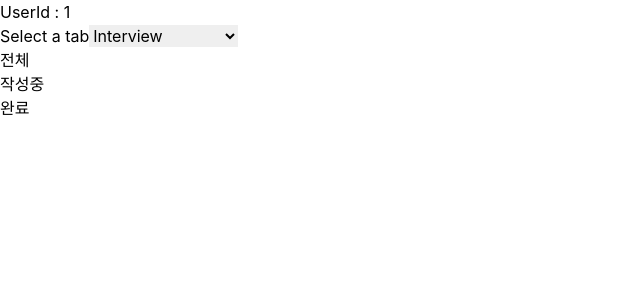
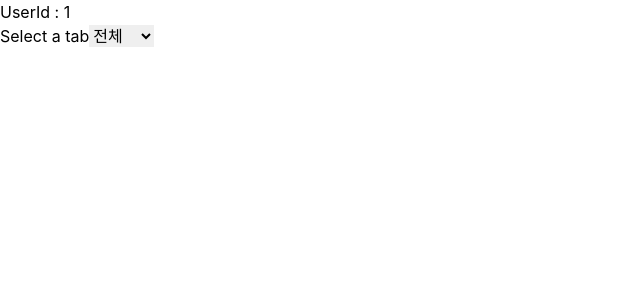
Before and after one commit to qxp1357/JavaScript_HomeWork, a React (Create React App) app: page /postPage/1 in a window 1280 px wide. Shown: the top 300 px of the page, without its empty margins (0-640 px from the left). Built offline with nearby package versions, Linux system fonts and the light colour scheme.

Commit message:
댓글 붙여야함
아 패키지 에러난다 ㅠㅠㅠ

```diff
--- a/src/component/withDescription.js
+++ b/src/component/withDescription.js
@@ -6,8 +6,9 @@ const WithDescription = (props)=>{
     console.log("withDescription---props",props);
     return  (<>
     <div className="pb-5 border-b border-gray-200">
-    <h3 className="text-lg leading-6 font-medium text-gray-900">{
-      props.title === undefined ? "": props.title
+    <h3 className="text-lg leading-6 font-medium text-gray-900">
+      {
+      props.title === undefined ? "": "title : " + props.title
     }</h3>
 <ul className="mt-2 max-w-4xl text-sm text-gray-500">
       {/* <ListItem label="title" item={props.title} /> */}
--- a/src/view/detailPage.js
+++ b/src/view/detailPage.js
@@ -2,7 +2,7 @@ import React, { useLayoutEffect, useState } from 'react';
 import { useParams } from 'react-router-dom';
 import ListItem from '../component/listItem';
 import CommentComponent from '../component/commentComponent';
-
+import WithDescription from '../component/withDescription';
 const DetailPage = () => {
   const params = useParams(); //id 값만 가져옴
   const id = params.userId;
@@ -35,16 +35,8 @@ const DetailPage = () => {
   return (<>
     <h1>DetailPage</h1>
     현재글
-    <ul>
-      <ListItem label="title" item={data[Number(currentIndex)]?.title} />
-      <ListItem label="userId" item={data[Number(currentIndex)]?.userId} />
-      <ListItem label="complete" item={data[Number(currentIndex)]?.completed} />
-    </ul>
-    <CommentComponent />
-    <div style={{ display: "flex", justifyContent: "space-evenly" }}>
-
-
-    </div>
+    <WithDescription {...data[Number(currentIndex)]}/>
+    {/* <CommentComponent /> */}
     <div style={{ display: "flex", justifyContent: "space-evenly" }}>
       <ul>
         <button
@@ -53,11 +45,7 @@ const DetailPage = () => {
         >
           이전글
         </button>
-        <ul>
-          <ListItem label="title" item={data[Number(currentIndex) - 1]?.title} />
-          <ListItem label="userId" item={data[Number(currentIndex) - 1]?.userId} />
-          <ListItem label="complete" item={data[Number(currentIndex) - 1]?.completed} />
-        </ul>
+        <WithDescription {...data[Number(currentIndex) - 1]}/>
       </ul>
 
       <ul>
@@ -67,11 +55,7 @@ const DetailPage = () => {
         >
           다음글
         </button>
-        <ul>
-          <ListItem label="title" item={data[Number(currentIndex) + 1]?.title} />
-          <ListItem label="userId" item={data[Number(currentIndex) + 1]?.userId} />
-          <ListItem label="complete" item={data[Number(currentIndex) + 1]?.completed} />
-        </ul>
+        <WithDescription {...data[Number(currentIndex) + 1]}/>
       </ul>
     </div>
   </>)
--- a/src/view/postPage.js
+++ b/src/view/postPage.js
@@ -2,19 +2,19 @@ import React, { useCallback, useLayoutEffect, useState } from 'react';
 import { useRecoilState } from "recoil";
 import { useParams } from 'react-router-dom';
 import styled from 'styled-components';
-import { userDataAtom,userListAtom } from "../component/atoms";
+import { userDataAtom, userListAtom } from "../component/atoms";
 import { Link } from "react-router-dom";
 import ListItem from '../component/listItem';
 // import { CheckIcon, ThumbUpIcon, UserIcon } from '@heroicons/react/solid';
 
 const tabs = [
-  { name: 'Applied', href: '#', current: false },
-  { name: 'Phone Screening', href: '#', current: false },
-  { name: 'Interview', href: '#', current: true },
-  { name: 'Offer', href: '#', current: false },
-  { name: 'Hired', href: '#', current: false },
+  { name: '전체', href: '#', current: true },
+  { name: '작성중', href: '#', current: false },
+  { name: '완료', href: '#', current: false },
 ]
 
+// 인수로 받은 값을 불리언으로 필터링 함
+// 이후 필터링 된 값을 공백으로 구분하여 하나의 값으로 만듬
 function classNames(...classes) {
   return classes.filter(Boolean).join(' ')
 }
@@ -40,11 +40,11 @@ const tabNameList = {
 
 const PostPage = () => {
   const params = useParams(); //id 값만 가져옴
-  const [userData] = useRecoilState(userDataAtom); //전체 데이터 아톰 가져옴
-  const [userList, setUserList] = useRecoilState(userListAtom); //새로운 유저 데이터
-  const [tabContainer, setTabContainer] = useState([]);
-  const [currentTab, setCurrentTab] = useState(0);
-  const [currentData, setCurrentData] = useState([]);
+  const [userData] = useRecoilState(userDataAtom); // 전체 데이터 아톰 가져옴
+  const [userList, setUserList] = useRecoilState(userListAtom); // 새로운 유저 데이터
+  const [tabContainer, setTabContainer] = useState([]); // 각 탭별 데이터 묶음
+  const [currentTab, setCurrentTab] = useState(0); // 현재 탭
+  const [currentData, setCurrentData] = useState([]); // 출력되는 현재 데이터
   console.log("PostPage---userData", userData);
 
 
@@ -87,15 +87,12 @@ const PostPage = () => {
   console.log("PostPage---tabContainer", tabContainer);
   console.log("PostPage---currentData", currentData);
 
-  const tabMenuHandler = (index) => {
-    setCurrentTab(index);
+  const tabMenuHandler = (e) => {
+    console.log("tabMenuHandler--e", e.target.selectedIndex);
+    setCurrentTab(e.target.selectedIndex);
   }
-
-  return (<div>
-    <div className="pb-5 border-b border-gray-200 sm:pb-0">
-      <h3 className="text-lg leading-6 font-medium text-gray-900">
-      {"UserId : " + params.userId}
-        </h3>
+  return (<div className="pb-5 border-b border-gray-200 sm:pb-0">
+    <h3 className="text-lg leading-6 font-medium text-gray-900">{"UserId : " + params.userId}</h3>
     <div className="mt-3 sm:mt-4">
       <div className="sm:hidden">
         <label htmlFor="current-tab" className="sr-only">
@@ -106,30 +103,14 @@ const PostPage = () => {
           name="current-tab"
           className="block w-full pl-3 pr-10 py-2 text-base border-gray-300 focus:outline-none focus:ring-indigo-500 focus:border-indigo-500 sm:text-sm rounded-md"
           defaultValue={tabs.find((tab) => tab.current).name}
+        onChange={tabMenuHandler}
         >
-                {tabs.map((tab) => (
-                <option key={tab.name}>{tab.name}</option>
+          {tabs.map((tab, index) => (
+            <option key={tab.name}>
+              {tab.name}
+            </option>
           ))}
         </select>
-        </div>
-        <div className="hidden sm:block">
-            <nav className="-mb-px flex space-x-8">
-            {Object.keys(tabNameList)?.map((item, index) => {
-           return <div
-           className={classNames(
-            index === currentTab
-              ? 'border-indigo-500 text-indigo-600'
-              : 'border-transparent text-gray-500 hover:text-gray-700 hover:border-gray-300',
-            'whitespace-nowrap pb-4 px-1 border-b-2 font-medium text-sm'
-          )}
-             key={index}
-             onClick={() => { tabMenuHandler(index) }}
-           >
-             {tabNameList[item]}
-           </div>
-         })}
-            </nav>
-          </div>
       </div>
     </div>
     <div className="flow-root">
@@ -137,10 +118,10 @@ const PostPage = () => {
         {currentData?.map((item, index) => {
           return <li key={item.id}>
             <div className="relative pb-8">
-            {index !== currentData.length -1 ?(
+              {index !== currentData.length - 1 ? (
                 <span className="absolute top-4 left-4 -ml-px h-full w-0.5 bg-gray-200" aria-hidden="true" />
               ) : null}
-              <div className ="relative flex space-x-3">
+              <div className="relative flex space-x-3">
                 <div>
                   <span
                     className={classNames(
@@ -164,14 +145,90 @@ const PostPage = () => {
               </div>
             </div>
           </li>
-
-
         })}
       </ul>
     </div>
-
   </div>
-  )
+  );
+  // return (
+  // <div>
+  //   <div className="pb-5 border-b border-gray-200 sm:pb-0">
+  //     <h3 className="text-lg leading-6 font-medium text-gray-900">
+  //     {"UserId : " + params.userId}
+  //       </h3>
+  //     <div className="mt-3 sm:mt-4">
+  //       <div className="sm:hidden">
+  //         <label htmlFor="current-tab" className="sr-only">
+  //           Select a tab
+  //         </label>
+  //           <select
+  //            id="current-tab"
+  //             name="current-tab"
+  //             className="block w-full pl-3 pr-10 py-2 text-base border-gray-300 focus:outline-none focus:ring-indigo-500 focus:border-indigo-500 sm:text-sm rounded-md"
+  //             defaultValue={tabNameList.total}
+  //           >
+  //               {tabs.map((tab) => (
+  //               <option key={tab.name}>{tab.name}</option>
+  //             ))}
+  //           </select>
+  //       </div>
+  //       <div className="hidden sm:block">
+  //           {/* <nav className="-mb-px flex space-x-8"> */}
+  //           {Object.keys(tabNameList)?.map((item, index) => {
+  //          return <div
+  //          className={classNames(
+  //           index === currentTab
+  //             ? 'border-indigo-500 text-indigo-600'
+  //             : 'border-transparent text-gray-500 hover:text-gray-700 hover:border-gray-300',
+  //           'whitespace-nowrap pb-4 px-1 border-b-2 font-medium text-sm'
+  //         )}
+  //            key={index}
+  //            onClick={() => { tabMenuHandler(index) }}
+  //          >
+  //            {tabNameList[item]}
+  //          </div>
+  //        })}
+  //           {/* </nav> */}
+  //         </div>
+  //     </div>
+  //   </div>
+  // <div className="flow-root">
+  //   <ul role="list" className="-mb-8 mt-8">
+  //   {currentData?.map((item, index) => {
+  //   return <li key={item.id}>
+  //       <div className="relative pb-8">
+  //         {index !== currentData.length -1 ?(
+  //             <span className="absolute top-4 left-4 -ml-px h-full w-0.5 bg-gray-200" aria-hidden="true" />
+  //           ) : null}
+  //           <div className ="relative flex space-x-3">
+  //             <div>
+  //           <span
+  //                 className={classNames(
+  //                   'bg-green-400',
+  //                   'h-8 w-8 rounded-full flex items-center justify-center ring-8 ring-white'
+  //                 )}
+  //               >
+  //                 {item.id}
+  //               </span>
+  //               </div>
+  //           <div className="min-w-0 flex-1 pt-1.5 flex justify-between space-x-4">
+  //           <div>
+  //           <Link to={`/${item.userId}/${index}/${JSON.stringify(currentData)}`}>
+  //             <ListItem label="title" item={item.title} />
+  //             </Link>
+  //             <p className="text-sm text-gray-500">
+  //             <ListItem label="name" item={userList[userList.findIndex(user => user.id === item.userId)].name} />
+  //                 </p>
+  //             </div>
+  //           </div>
+  //           </div>
+  //       </div>
+  //     </li>
+  // })}
+  //   </ul>
+  // </div>
+  //   </div>
+  // )
 
   // return (<div>
   //   <h1 align="center">
```
Lines whose indentation alone changed are shown as unchanged.
